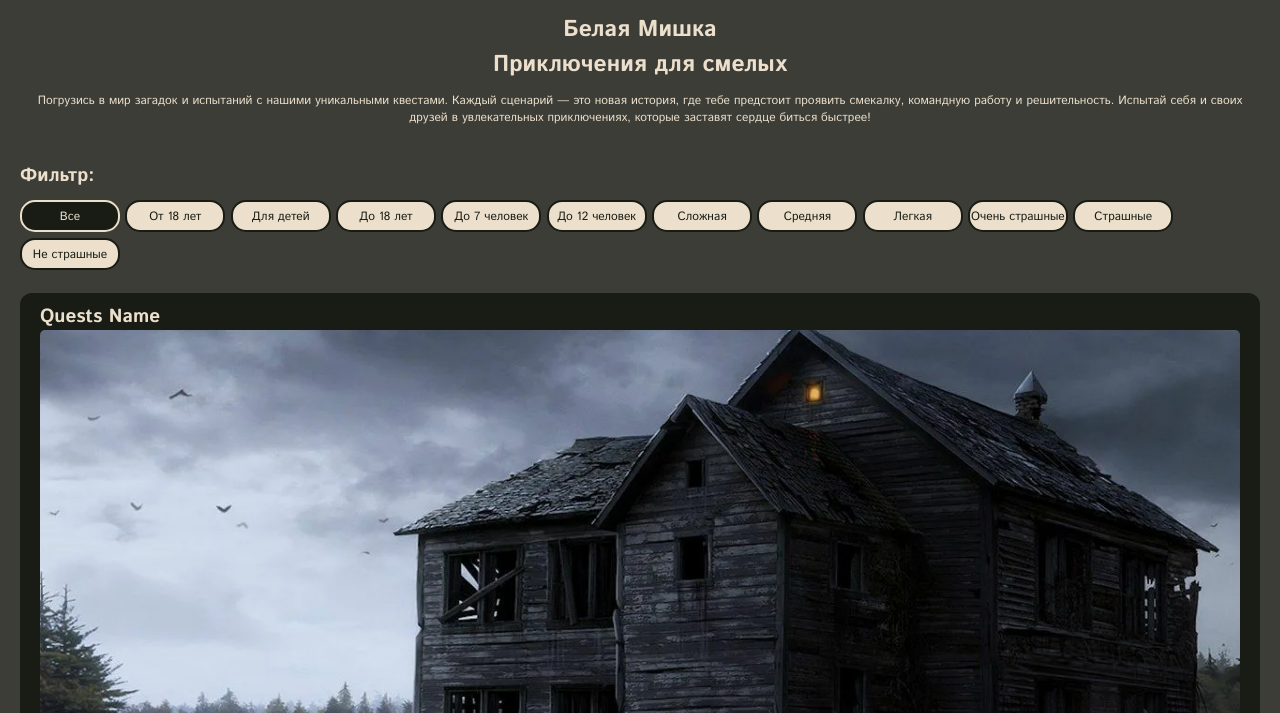
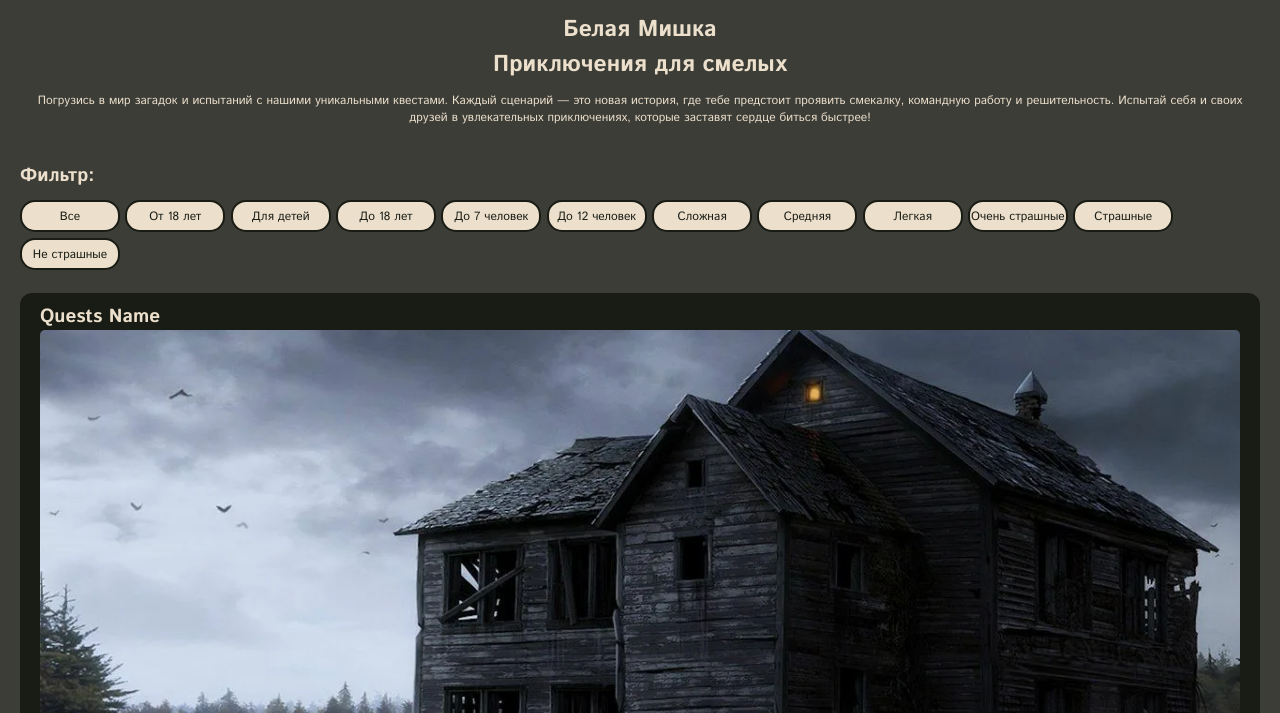
Before and after one commit to Ilkhann/Quests-project, a plain HTML site: page index.html in a window 1280 px wide. Both pictures are taken after a click on the button "Все". Shown: the part 87-800 px from the top of the page. Drawn offline with Linux system fonts and the light colour scheme.

Commit message:
Function for filter-buttons

```diff
--- a/css/style.css
+++ b/css/style.css
@@ -88,7 +88,15 @@ body{
     border-radius: 15px;
     border: var(--Black) 2px solid;
     font-size: 12px;
+    transition: 0.3s ease-in-out;
 }
+
+.filter-buttons button:hover{
+    background-color: var(--Black);
+    color: var(--Light);
+    border: var(--Light) 2px solid;
+}
+
 .filter-buttons .active {
     background-color: var(--Black);
     color: var(--Light);
--- a/script.js
+++ b/script.js
@@ -20,3 +20,18 @@ function toggleMenu() {
 //         });
 //     });
 // });
+
+//Функция изминение стиля кнопки котекории
+document.addEventListener('DOMContentLoaded', function() {
+    const buttons = document.querySelectorAll('.filter-buttons button')
+
+    buttons.forEach(function(button) {
+        button.addEventListener('click', function() {
+           buttons.forEach(function(btn) {
+                btn.classList.remove('active')
+           });
+
+           btn.classList.add('active')
+        });
+    });
+});
```
